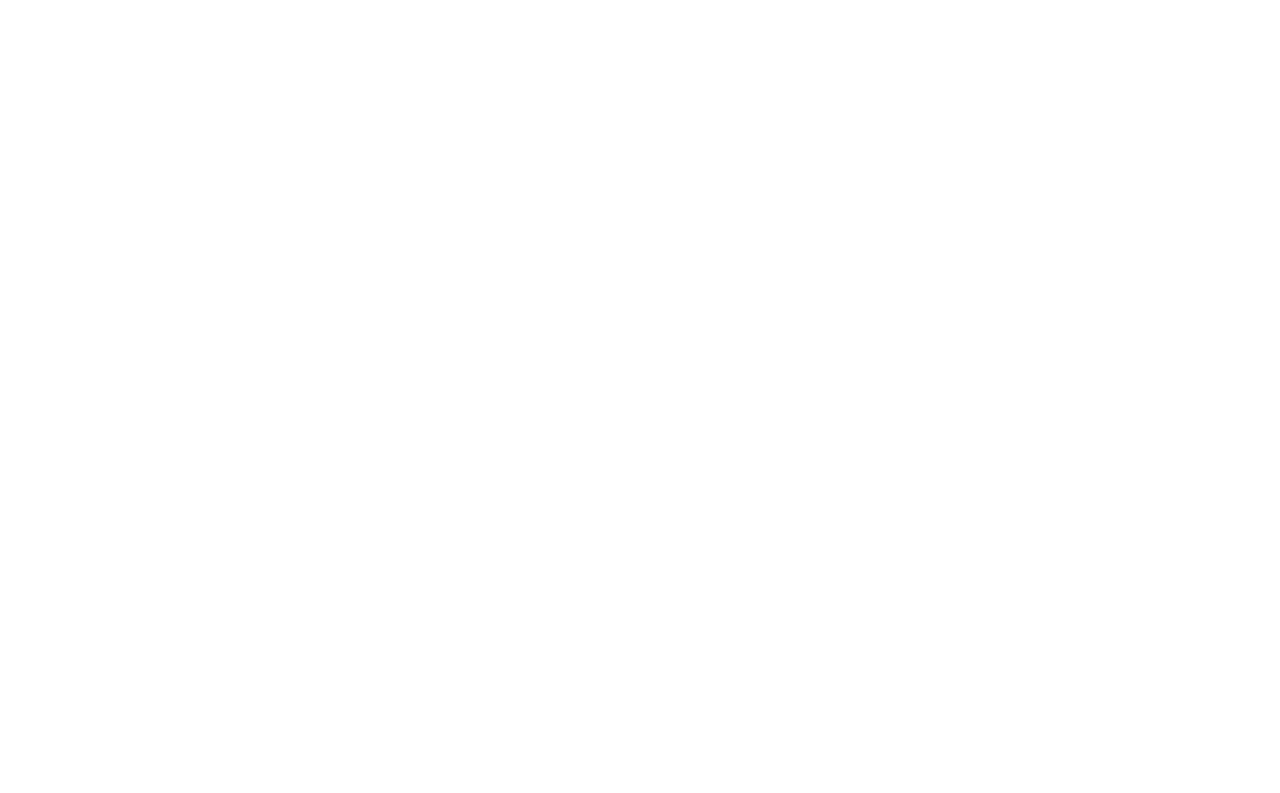
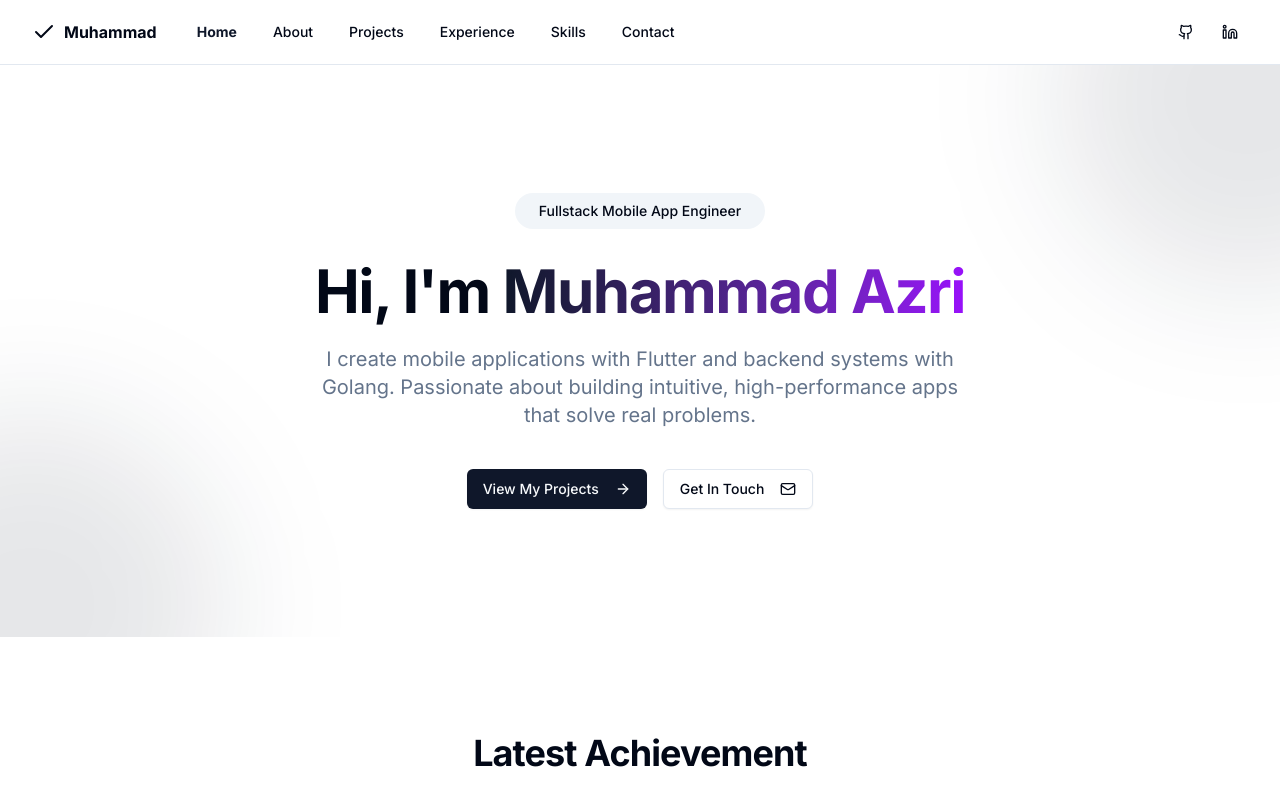
Before and after one commit to muhAzri/azri-portfolio, a Next.js app: page / in a window 1280 px wide. Shown: the top 793 px of the page. Built offline with nearby package versions, Linux system fonts and the light colour scheme.

Commit message:
fix-layout

```diff
--- a/src/app/layout.tsx
+++ b/src/app/layout.tsx
@@ -8,6 +8,7 @@
 import { siteConfig } from "../config/site";
 import { Header } from "@/components/layout/header";
 import { Footer } from "@/components/layout/footer";
+import Script from "next/script";
 
 const inter = Inter({ subsets: ["latin"], variable: "--font-sans" });
 
@@ -68,9 +69,6 @@
       "max-snippet": -1,
     },
   },
-  alternates: {
-    canonical: siteConfig.url,
-  },
   icons: {
     icon: [
       { url: "/favicon.ico", sizes: "any" },
@@ -98,18 +96,25 @@
   children: React.ReactNode;
 }
 
-export default function RootLayout({}: RootLayoutProps) {
+export default function RootLayout({ children }: RootLayoutProps) {
   return (
     <html lang="en" suppressHydrationWarning>
-      <head>
-        {/* Add this script for schema.org data */}
-        <script
+      <head />
+      <body
+        className={cn(
+          "min-h-screen bg-background font-sans antialiased",
+          inter.variable
+        )}
+      >
+        {/* Add Schema.org structured data script */}
+        <Script
+          id="schema-org-person"
           type="application/ld+json"
           dangerouslySetInnerHTML={{
             __html: JSON.stringify({
               "@context": "https://schema.org",
               "@type": "Person",
-              name: "Muhammad Azri",
+              name: siteConfig.name,
               url: siteConfig.url,
               jobTitle: "Fullstack Mobile App Engineer",
               knowsAbout: [
@@ -118,23 +123,27 @@
                 "Golang",
                 "TypeScript",
                 "Firebase",
+                "React",
+                "Next.js",
               ],
-              sameAs: [
-                // Add your social media profiles here
-                "https://github.com/YOUR-GITHUB",
-                "https://linkedin.com/in/YOUR-LINKEDIN",
-              ],
+              sameAs: [siteConfig.links.github, siteConfig.links.linkedin],
             }),
           }}
         />
-      </head>
-      <body
-        className={cn(
-          "min-h-screen bg-background font-sans antialiased",
-          inter.variable
-        )}
-      >
-        {/* Rest of your component */}
+
+        <ThemeProvider
+          //@ts-expect-error asdsa
+          attribute="class"
+          defaultTheme="system"
+          enableSystem
+          disableTransitionOnChange
+        >
+          <div className="relative flex min-h-screen flex-col">
+            <Header />
+            <main className="flex-1">{children}</main>
+            <Footer />
+          </div>
+        </ThemeProvider>
       </body>
     </html>
   );
```
